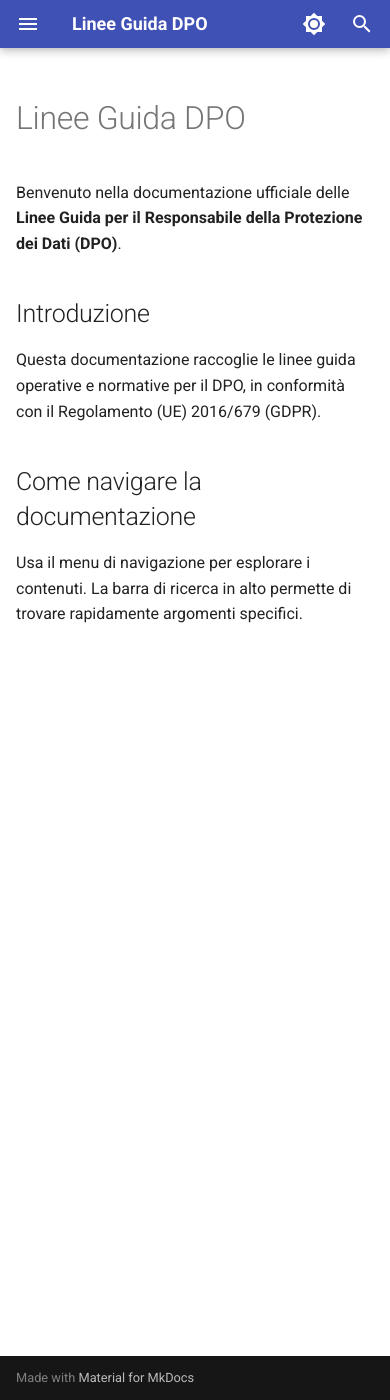
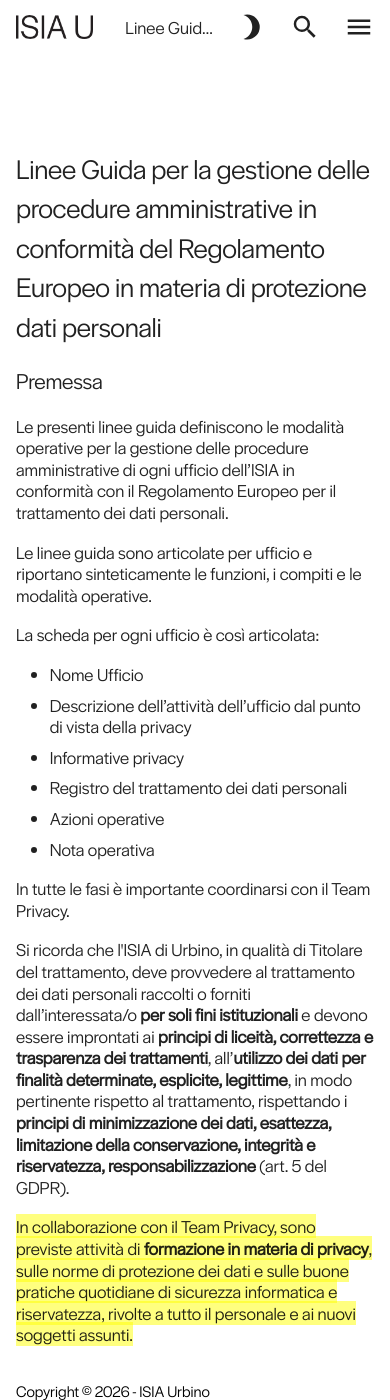
Before and after one commit to ISIA-Urbino/Linee-Guida-DPO, an MkDocs documentation site: the page built from docs/index.md, in a window 390 px wide and 1400 px high. Built offline with MkDocs 1.6.1 and Material for MkDocs 9.7.7, drawn with Linux system fonts in a browser that asks for light colours.

Commit message:
Initial commits

```diff
--- a/docs/index.md
+++ b/docs/index.md
@@ -1,11 +1,29 @@
-# Linee Guida DPO
+---
+title:
+hide:
+  - toc
+  - title
+---
 
-Benvenuto nella documentazione ufficiale delle **Linee Guida per il Responsabile della Protezione dei Dati (DPO)**.
+## Linee Guida per la gestione delle procedure amministrative in conformità del Regolamento Europeo in materia di protezione dati personali
 
-## Introduzione
+### Premessa
 
-Questa documentazione raccoglie le linee guida operative e normative per il DPO, in conformità con il Regolamento (UE) 2016/679 (GDPR).
+Le presenti linee guida definiscono le modalità operative per la gestione delle procedure  amministrative di ogni ufficio dell’ISIA in conformità con il Regolamento Europeo per il trattamento dei dati personali.
 
-## Come navigare la documentazione
+Le linee guida sono articolate per ufficio e riportano sinteticamente le funzioni, i compiti e le modalità operative.
 
-Usa il menu di navigazione per esplorare i contenuti. La barra di ricerca in alto permette di trovare rapidamente argomenti specifici.
+La scheda per ogni ufficio è così articolata:
+
+- Nome Ufficio
+- Descrizione dell’attività dell’ufficio dal punto di vista della privacy
+- Informative privacy
+- Registro del trattamento dei dati personali
+- Azioni operative
+- Nota operativa
+
+In tutte le fasi è importante coordinarsi con il Team Privacy.
+
+Si ricorda che l'ISIA di Urbino, in qualità di Titolare del trattamento, deve provvedere al trattamento dei dati personali raccolti o forniti dall’interessata/o **per soli fini istituzionali** e devono essere improntati ai **principi di liceità, correttezza e trasparenza dei trattamenti**, all’**utilizzo dei dati per finalità determinate, esplicite, legittime**, in modo pertinente rispetto al trattamento, rispettando i **principi di minimizzazione dei dati, esattezza, limitazione della conservazione, integrità e riservatezza, responsabilizzazione** (art. 5 del GDPR).
+
+==In collaborazione con il Team Privacy, sono previste attività di **formazione in materia di privacy**, sulle norme di protezione dei dati e sulle buone pratiche quotidiane di sicurezza informatica e riservatezza, rivolte a tutto il personale e ai nuovi soggetti assunti.==
--- /dev/null
+++ b/docs/javascripts/extra.js
@@ -0,0 +1,7 @@
+$(document).ready(function(){
+    $windowWidth = $(window).width();
+    if ($windowWidth <= 1200) {
+        var altezza = $("li.md-nav__item--active nav").height();
+        $("li.md-nav__item.md-nav__item--active.md-nav__item--nested + li").css("margin-top", altezza);
+    }
+});
--- /dev/null
+++ b/docs/javascripts/schema.js
@@ -0,0 +1,34 @@
+// Schema.org structured data for ISIA Urbino
+(function() {
+  const script = document.createElement('script');
+  script.type = 'application/ld+json';
+  script.text = JSON.stringify({
+    "@context": "https://schema.org",
+    "@type": "EducationalOrganization",
+    "name": "ISIA Urbino",
+    "alternateName": "Istituto Superiore per le Industrie Artistiche di Urbino",
+    "url": "https://www.isiaurbino.net",
+    "logo": "https://guidadocenti.isiaurbino.net/images/ISIAU_logo-light.png",
+    "description": "Istituto Superiore per le Industrie Artistiche di Urbino - Alta formazione artistica e musicale in design, comunicazione visiva e multimedia",
+    "address": {
+      "@type": "PostalAddress",
+      "streetAddress": "Via Santa Chiara, 36",
+      "addressLocality": "Urbino",
+      "postalCode": "61029",
+      "addressRegion": "PU",
+      "addressCountry": "IT"
+    },
+    "contactPoint": {
+      "@type": "ContactPoint",
+      "telephone": "+39-0722-320195",
+      "contactType": "Segreteria Didattica",
+      "email": "segreteria.didattica@isiaurbino.net",
+      "availableLanguage": "Italian"
+    },
+    "sameAs": [
+      "https://www.instagram.com/isiaurbino/",
+      "https://www.facebook.com/isiaurbino"
+    ]
+  });
+  document.head.appendChild(script);
+})();
--- /dev/null
+++ b/docs/stylesheets/extra.css
@@ -0,0 +1,137 @@
+@font-face {
+    font-family: 'HalyardDis_ISIAU Bk';
+    src: url('fonts/HalyardDisplayBook-Regular.woff2') format('woff2'),
+        url('fonts/HalyardDisplayBook-Regular.woff') format('woff');
+    font-weight: normal;
+    font-style: normal;
+    font-display: swap;
+}
+
+:root {
+    --md-text-font: "HalyardDis_ISIAU Bk";
+}
+
+:root>* {
+    --md-typeset-a-color: #0000EE;
+    --md-footer-bg-color: white;
+    --md-footer-bg-color--dark: black;
+    --md-footer-bg-color--light: white;
+    --md-footer-fg-color: hsla(0, 0%, 100%, 1);
+    --md-footer-fg-color--light: black;
+    --md-footer-fg-color--lighter: white;
+}
+
+.md-header--shadow {
+    box-shadow: none;
+}
+
+[data-md-color-scheme=slate][data-md-color-primary=black] footer.md-footer {
+    background-color: black;
+    color: white;
+}
+
+[data-md-color-scheme=slate][data-md-color-primary=black] footer.md-footer .md-copyright__highlight {
+    color: white;
+}
+
+.md-nav,
+.md-typeset table:not([class]),
+.md-copyright {
+    font-size: .8rem;
+}
+
+.md-typeset .admonition,
+.md-typeset details {
+    font-size: .85rem;
+}
+
+.md-typeset {
+    font-size: .9rem;
+    line-height: 1.2;
+}
+
+label.md-nav__title {
+    display: none;
+    visibility: hidden;
+}
+
+.md-typeset .admonition.info,
+.md-typeset details.info,
+.md-typeset .admonition.warning,
+.md-typeset details.warning {
+    box-shadow: none;
+    border-radius: 0;
+}
+
+.md-typeset .info>.admonition-title,
+.md-typeset .warning>.admonition-title,
+.md-footer-meta {
+    background: transparent;
+}
+
+#logo_light_mode {
+    display: var(--md-footer-logo-light-mode);
+}
+
+#logo_dark_mode {
+    display: var(--md-footer-logo-dark-mode);
+}
+
+[data-md-color-scheme="slate"] img[alt="logo"] {
+    filter: brightness(200);
+}
+
+.md-header__topic:first-child {
+    font-weight: 500;
+}
+
+.md-typeset h1 {
+    font-size: 1.8rem;
+}
+
+article h1 {
+    display: none;
+}
+
+article h3:first-of-type {
+    margin-top: 0;
+}
+
+.md-nav__link[for]:focus,
+.md-nav__link[for]:hover,
+.md-nav__link[href]:focus,
+.md-nav__link[href]:hover {
+    color: var(--md-typeset-a-color);
+}
+
+@media screen and (max-width: 76.234375em) {
+    .md-header__button.md-logo {
+        display: block;
+    }
+
+    label.md-header__button.md-icon[for="__drawer"] {
+        order: 5;
+    }
+
+    .md-icon svg {
+        width: 1.5rem;
+        height: 1.5rem;
+    }
+
+    ul.md-nav__list span.md-ellipsis {
+        z-index: 10;
+    }
+
+    li.md-nav__item nav {
+        position: absolute !important;
+        height: auto !important;
+        top: auto !important;
+        left: 5% !important;
+    }
+
+    .md-nav__toggle:checked~.md-nav[aria-expanded="false"],
+    span.md-ellipsis+span.md-nav__icon.md-icon {
+        display: none;
+        visibility: hidden;
+    }
+}
--- a/mkdocs.yml
+++ b/mkdocs.yml
@@ -1,49 +1,69 @@
 site_name: Linee Guida DPO
-site_description: Linee guida per il Responsabile della Protezione dei Dati
-site_author: ISIAU
+site_description: Linee guida relative alla Privacy
+site_author: ISIA Urbino
 docs_dir: docs
 site_dir: site
-
+copyright: Copyright &copy; <script>document.write(new Date().getFullYear())</script> - ISIA Urbino
+nav:
+    - Premessa: index.md
+    - Ufficio del Personale: 01-ufficiopersonale.md
+    - Ufficio Protocollo: 02-ufficioprotocollo.md
 theme:
   name: material
+  custom_dir: overrides
   language: it
+  logo: assets/ISIAU_logo-light.png
+  favicon: assets/favicon.png
+  features:
+    - #navigation.instant
+    - navigation.top
+    - search.suggest
+    - search.highlight
+    - #navigation.indexes
+    - #navigation.prune
+    - #navigation.expand
   palette:
-    - scheme: default
-      primary: indigo
-      accent: indigo
+    # Palette toggle for light mode
+    - media: "(prefers-color-scheme: light)"
+      scheme: default
+      primary: white
+      accent: black
+      toggle:
+        icon: material/brightness-3
+        name: Modalità notte
+     # Palette toggle for dark mode
+    - media: "(prefers-color-scheme: dark)"
+      scheme: slate
+      primary: black
+      accent: white
       toggle:
         icon: material/brightness-7
-        name: Passa alla modalità scura
-    - scheme: slate
-      primary: indigo
-      accent: indigo
-      toggle:
-        icon: material/brightness-4
-        name: Passa alla modalità chiara
-  features:
-    - navigation.tabs
-    - navigation.sections
-    - navigation.top
-    - search.highlight
-    - search.suggest
-    - content.code.copy
-
+        name: Modalità giorno
+extra:
+  generator: false
+  analytics:
+    provider: google
+    property: G-GCPECPJN21
+  consent:
+    title: Cookie consent
+    description: >-
+      Questo sito non esegue alcun tipo di profilazione, né richiede alcun dato personale. I suoi cookie hanno il solo scopo di aggiornare il conteggio visiste e, se possibile, ripristinare le vostre preferenze di lettura.
+extra_css:
+  - stylesheets/extra.css
+extra_javascript:
+  - https://code.jquery.com/jquery-3.7.1.min.js
+  - javascripts/extra.js
+  - javascripts/schema.js
 plugins:
-  - search:
-      lang: it
-
+  - search
 markdown_extensions:
   - admonition
   - pymdownx.details
   - pymdownx.superfences
-  - pymdownx.highlight:
-      anchor_linenums: true
-  - pymdownx.tabbed:
-      alternate_style: true
   - attr_list
-  - md_in_html
-  - toc:
-      permalink: true
-
-nav:
-  - Home: index.md
+  - pymdownx.caret
+  - pymdownx.mark
+  - pymdownx.tilde
+  - pymdownx.emoji:
+      emoji_index: !!python/name:material.extensions.emoji.twemoji
+      emoji_generator: !!python/name:material.extensions.emoji.to_svg
```
Also changed, not shown: docs/01-ufficiopersonale.md (added, +46 -0 lines), docs/02-ufficioprotocollo.md (added, +21 -0 lines), overrides/main.html (added, +17 -0 lines), docs/assets/ISIAU_logo-light.png (added), docs/assets/favicon.png (added), docs/stylesheets/fonts/HalyardDisplayBook-Regular.woff (added), docs/stylesheets/fonts/HalyardDisplayBook-Regular.woff2 (added).
